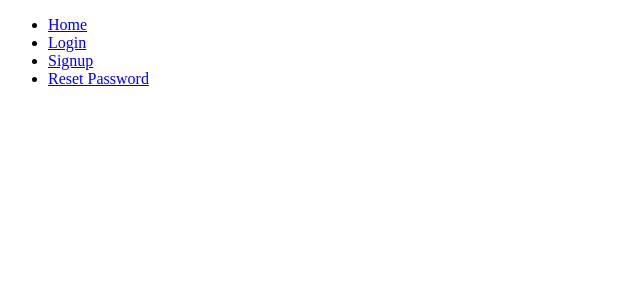
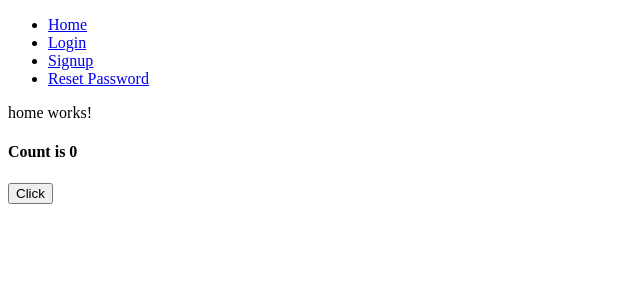
Before and after one commit to abdur1547/angular_starter, an Angular app: page / in a window 1280 px wide. Shown: the top 300 px of the page, without its empty margins (0-640 px from the left). Built offline with nearby package versions, Linux system fonts and the light colour scheme.

Commit message:
just simple state to test zone.js

```diff
--- a/src/app/core/guards/auth.guard.ts
+++ b/src/app/core/guards/auth.guard.ts
@@ -1,5 +1,5 @@
 import { CanActivateFn } from '@angular/router';
 
 export const authGuard: CanActivateFn = (route, state) => {
-  return false;
+  return true;
 };
--- a/src/app/pages/home/home.component.html
+++ b/src/app/pages/home/home.component.html
@@ -1 +1,3 @@
 <p>home works!</p>
+<h4>Count is {{count}}</h4>
+<button (click)="clickHandler()">Click</button>
--- a/src/app/pages/home/home.component.ts
+++ b/src/app/pages/home/home.component.ts
@@ -8,5 +8,9 @@ import { Component } from '@angular/core';
   styleUrl: './home.component.scss'
 })
 export class HomeComponent {
+  count: number = 0;
 
+  clickHandler() {
+    this.count += 1
+  }
 }
```
